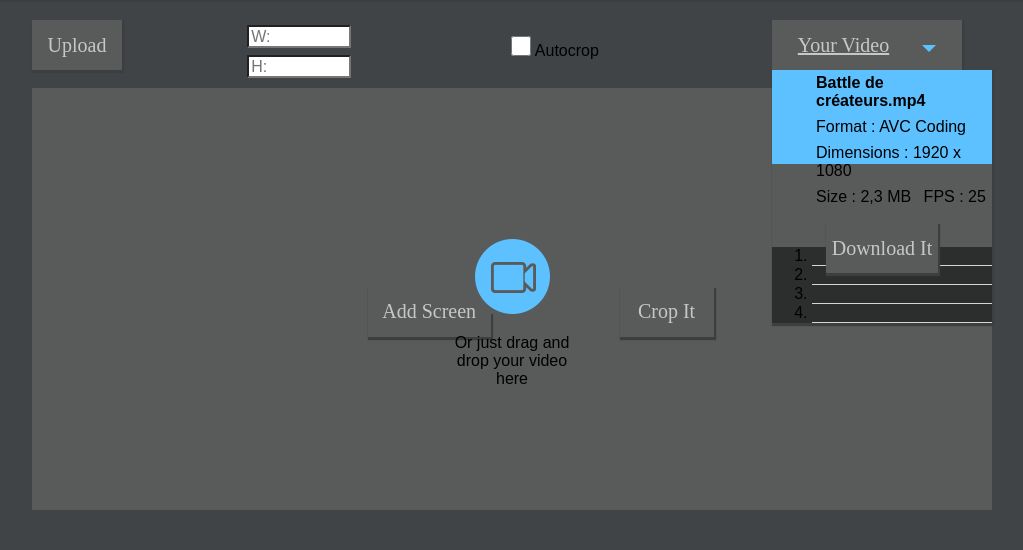
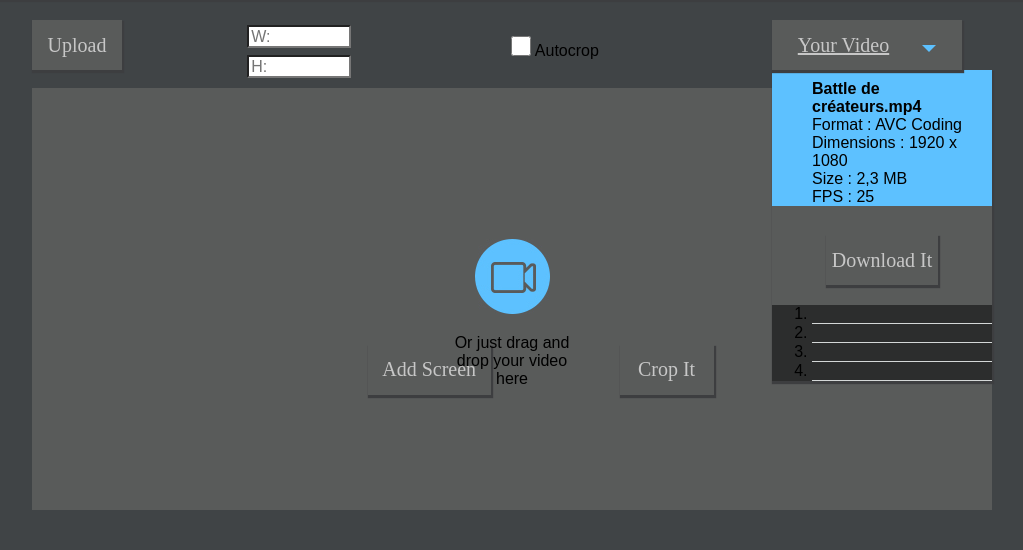
Before and after one commit to soixantecircuits/cropcrop, a PHP site: page /index.html in a window 1280 px wide. Shown: the part 80-630 px from the top of the page, without its empty margins (128-1151 px from the left). Run offline with PHP 8.4, Linux system fonts and the light colour scheme.

Commit message:
Updated website maquette

```diff
--- a/maquette/css/styles.css
+++ b/maquette/css/styles.css
@@ -143,16 +143,16 @@ body {
 					-webkit-box-shadow        : 1px 2px 1px 1px #3D3E40;
 					box-shadow                : 1px 2px 1px 1px #3D3E40;}
 					#videoInformationsDiv{
-						position: relative;
 						color: #000;
 						z-index: 1000;
 						min-height: 94px;
 						background-color: #5DC1FF;}
-						#videoInformationsDiv ul{
-							margin          : 0;
-							float           : right;}
+						#videoInformationsDiv{
+							list-style-type : none;
+							padding-top     : 10px;
+							margin-top      : 0;}
 							#videoInformationsDiv ul li{
-								display     : inline-block;
+								display     : block;
 								margin      : 4px;}
 					#videoDownloadButtonDiv{
 						text-align          : center;
--- a/maquette/index.html
+++ b/maquette/index.html
@@ -58,15 +58,13 @@
 					<div id="yourVideoContent">
 						<a class="button large dark" role="button" id="buttonYourVideo" href="#button"><span id="buttonYourVideo">Your Video</span><span id="triangle"></span></a>
 						<div id="YourVideoToolbar">
-							<div id="videoInformationsDiv">
-								<ul>
+								<ul id="videoInformationsDiv">
 									<li><strong>Battle de créateurs.mp4</strong></li>
 									<li>Format : AVC Coding	</li>
 									<li>Dimensions : 1920 x 1080</li>
 									<li>Size : 2,3 MB</li>
 									<li>FPS : 25</li>
 								</ul>
-							</div>
 							<div id="videoDownloadButtonDiv">
 								<input type="button" class="button large dark" value ="Download It" id="buttonDownloadIt" />
 							</div>
```
